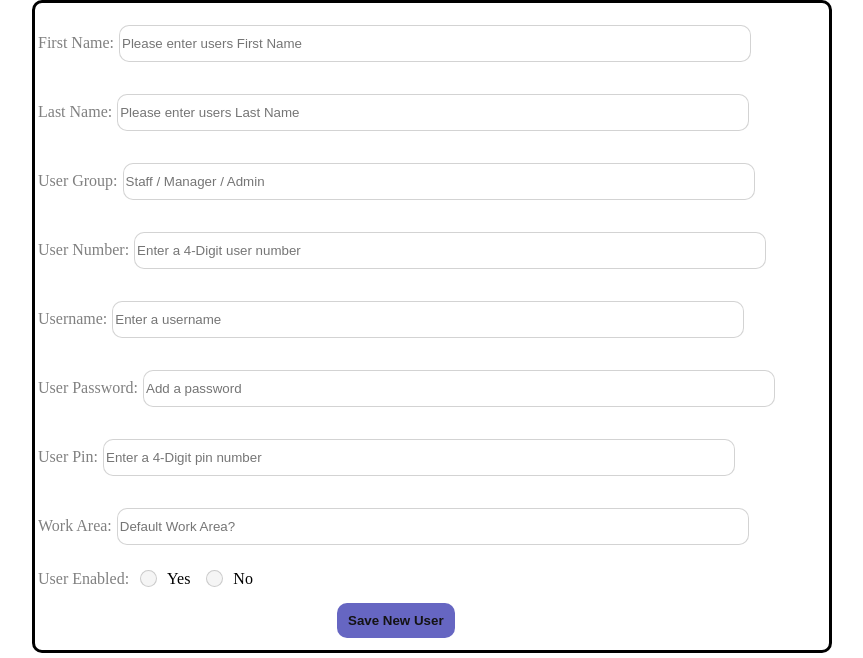
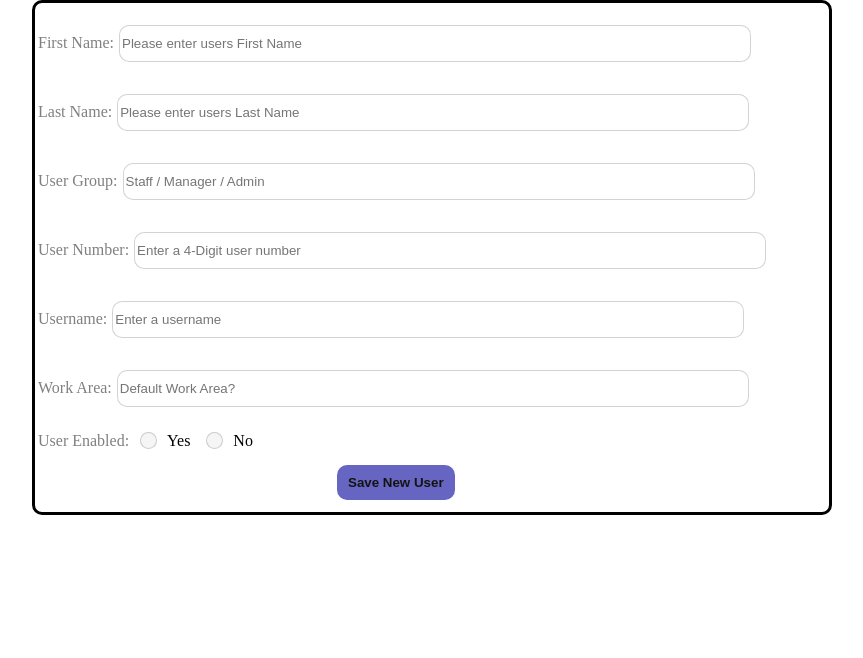
Before and after one commit to A0M0305/AdvDatabaseProject_CRUD, a Node server app: page /add_user in a window 1280 px wide. Shown: the part 367-1025 px from the top of the page, without its empty margins (208-1071 px from the left). After the commit the page ends 882 px from the top, so only its background shows below. Run offline with Node 20, Linux system fonts and the light colour scheme; some libraries are stand-ins or nearby versions; some web fonts are replaced.

Commit message:
updateReport

```diff
--- a/server/controller/controller.js
+++ b/server/controller/controller.js
@@ -14,7 +14,6 @@ exports.create=(req,res)=>{
         usergroup: req.body.usergroup,
         userlang: req.body.userlang,
         username: req.body.username,
-        password: req.body.password,
         area: req.body.area,
         status: req.body.status
     })
--- a/views/include/_form.ejs
+++ b/views/include/_form.ejs
@@ -25,15 +25,6 @@
             <input type="text" name="username" value="" placeholder="Enter a username">
         </div>
         <div class="form-group">
-            <label for="password" class="text-light">User Password: </label>
-            <input type="password" name="password" value="" placeholder="Add a password">
-        </div>
-        <div class="form-group">
-            <label for="userpin" class="text-light">User Pin: </label>
-            <input type="text" name="userpin" value="" placeholder="Enter a 4-Digit pin number">
-        </div>
-
-        <div class="form-group">
             <label for="area" class="text-light">Work Area: </label>
             <input type="text" name="area" value="" placeholder="Default Work Area?">
         </div>
--- a/views/include/_show.ejs
+++ b/views/include/_show.ejs
@@ -11,8 +11,6 @@
     <td><%= users[i].usergroup %></td>
     <td><%= users[i].userno %></td>
     <td><%= users[i].username %></td>
-    <td><%= users[i].password %></td>
-    <td><%= users[i].userpin %></td>
     <td><%= users[i].area %></td>
     <td><%= users[i].status %></td>
     <td>
--- a/views/users.ejs
+++ b/views/users.ejs
@@ -24,8 +24,6 @@ include('include/_navBar')
                         <th>User Group</th>
                         <th>UserNumber</th>
                         <th>UserName</th>
-                        <th>Password</th>
-                        <th>UserPin</th>
                         <th>Work Area</th>
                         <th>User Enabled</th>
                         <th>Delete User</th>
```
Also changed, not shown: server/model/model.js (+0 -8 lines), views/update_user.ejs (+0 -9 lines).
